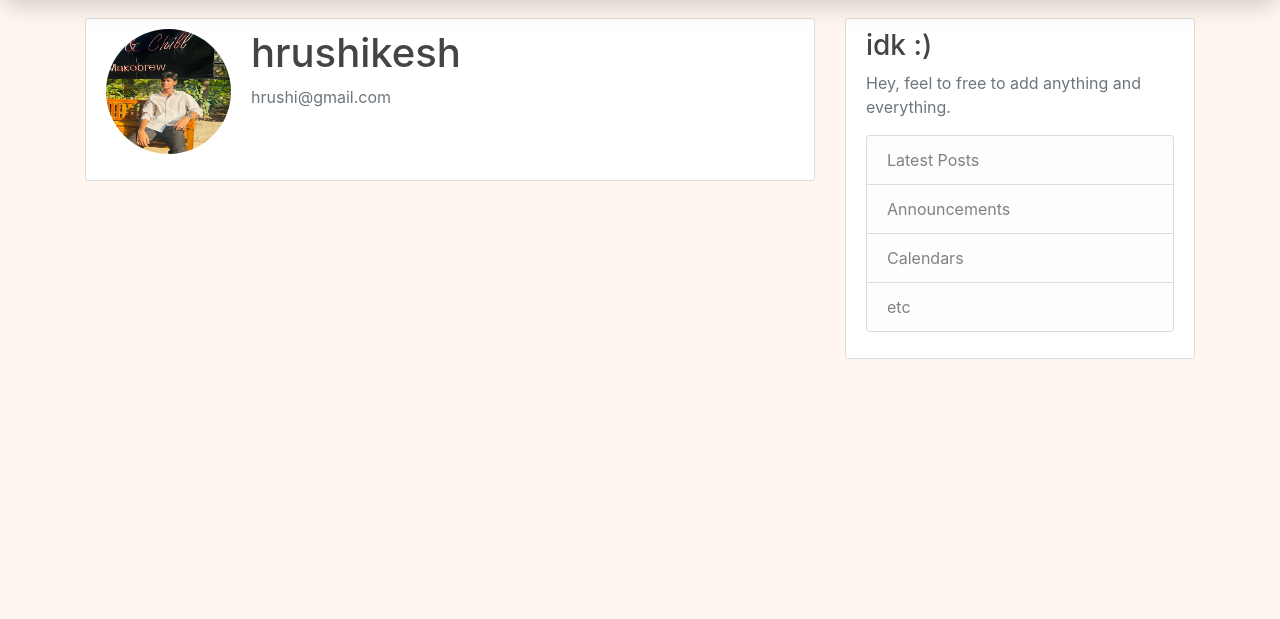
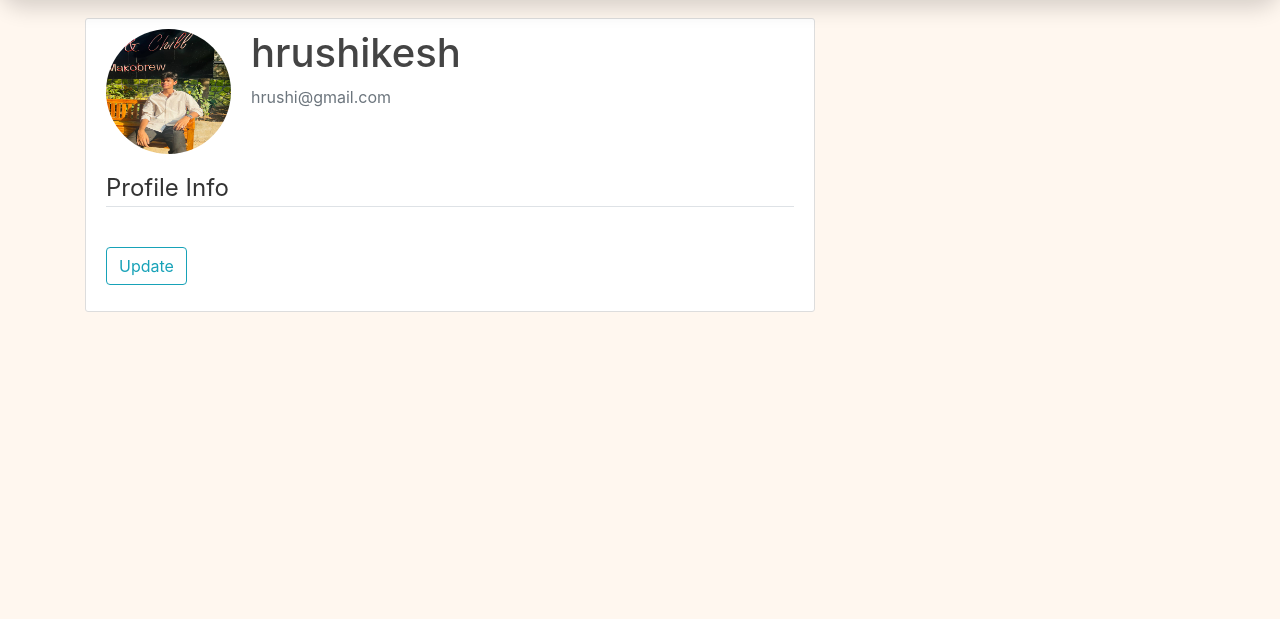
Before and after one commit to Hk669/blogs-app, a Django app: page /profile/ in a window 1280 px wide. Shown: the part 62-681 px from the top of the page. Run offline with Django 4.2, Linux system fonts and the light colour scheme; a user stored in the database is signed in; data comes from the database, SQL or seed files in the repository; both versions use the stored data as it was after the commit; some libraries are stand-ins or nearby versions.

Commit message:
profile updates

```diff
--- a/blogs/templates/blogs/base.html
+++ b/blogs/templates/blogs/base.html
@@ -128,7 +128,7 @@
           {% block content %}
           {% endblock %}
         </div>
-        <div class="col-md-4">
+        {% comment %} <div class="col-md-4">
           <div class="content-section">
             <h3>idk :)</h3>
             <p class='text-muted'>Hey, feel to free to add anything and everything.
@@ -139,7 +139,7 @@
                 <li class="list-group-item list-group-item-light">etc</li>
               </ul>
             </p>
-          </div>
+          </div> {% endcomment %}
         </div>
       </div>
     </main>
--- a/users/templates/users/profile.html
+++ b/users/templates/users/profile.html
@@ -1,5 +1,4 @@
 {% extends 'blogs/base.html' %}
-{% load crispy_forms_tags %}
 {% block content %}
     <div class="content-section">
       <div class="media">
@@ -9,6 +8,16 @@
           <p class="text-secondary">{{ user.email }}</p>
         </div>
       </div>
-      <!-- FORM HERE -->
+      <form method="POST" enctype="multipart/form-data">
+        {% csrf_token %}
+        <fieldset class="form-group">
+            <legend class="border-bottom mb-4">Profile Info</legend>
+              {{ u_form }}
+              {{ p_form }}
+        </fieldset>
+        <div class="form-group">
+            <button class="btn btn-outline-info" type="submit">Update</button>
+        </div>
+    </form>
     </div>
 {% endblock content %}
--- a/users/views.py
+++ b/users/views.py
@@ -1,5 +1,5 @@
 from django.shortcuts import render, redirect
-from .forms import UserRegisterationForm, LoginForm
+from .forms import UserRegisterationForm, LoginForm, UserUpdateForm, ProfileUpdateForm
 from django.contrib import messages
 from django.contrib.auth.decorators import login_required
 from django.contrib.auth import authenticate, login, logout
@@ -38,3 +38,10 @@ def user_logout(request):
 @login_required
 def profile(request):
     return render(request, 'users/profile.html')
+
+@login_required
+def profile_update(request):
+    u_form = UserUpdateForm()
+    p_form = ProfileUpdateForm()
+
+    return render(request, 'users/profile.html', {'u_form': u_form, 'p_form': p_form})
```
Also changed, not shown: blogs/templates/blogs/home.html (+4 -3 lines), users/forms.py (+13 -0 lines), db.sqlite3, media/profile_pics/vegeta-4k-best-for-computer-desktop-wallpaper-preview.jpg (added), 1 other file.
